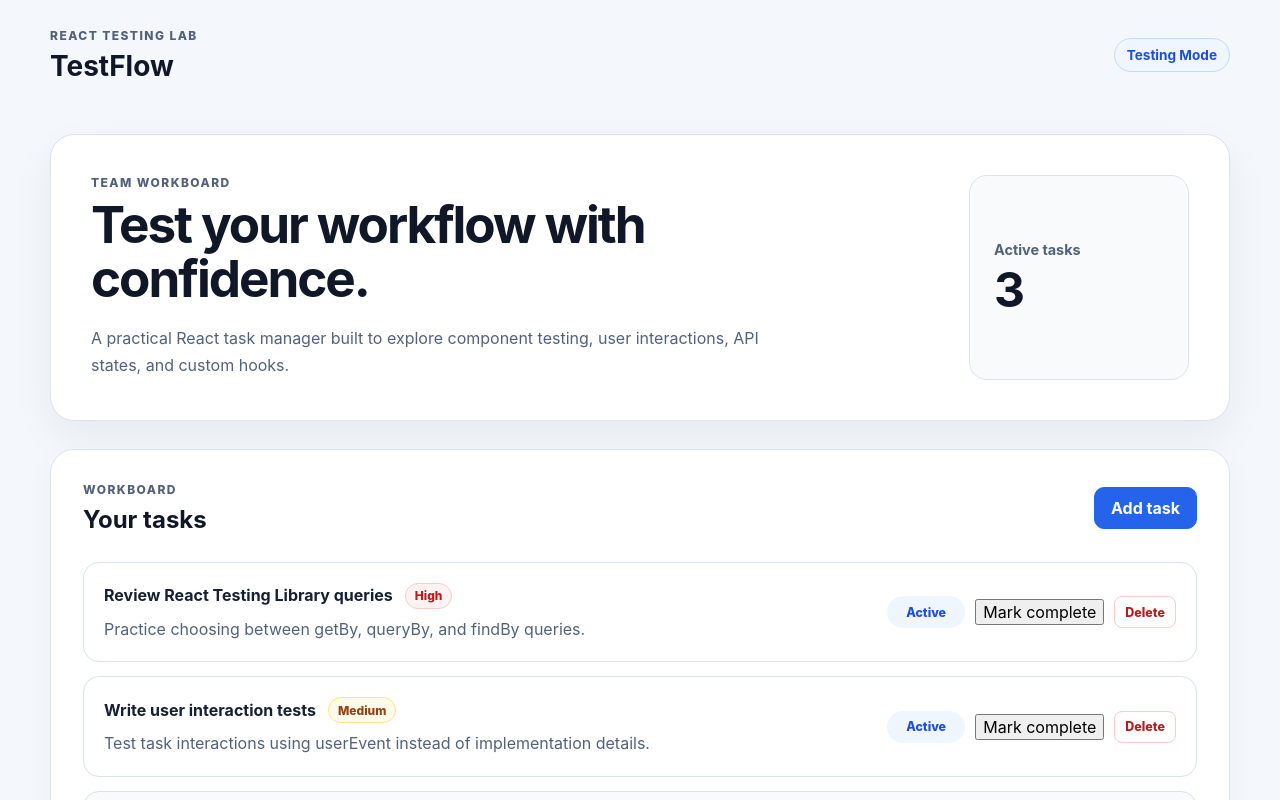
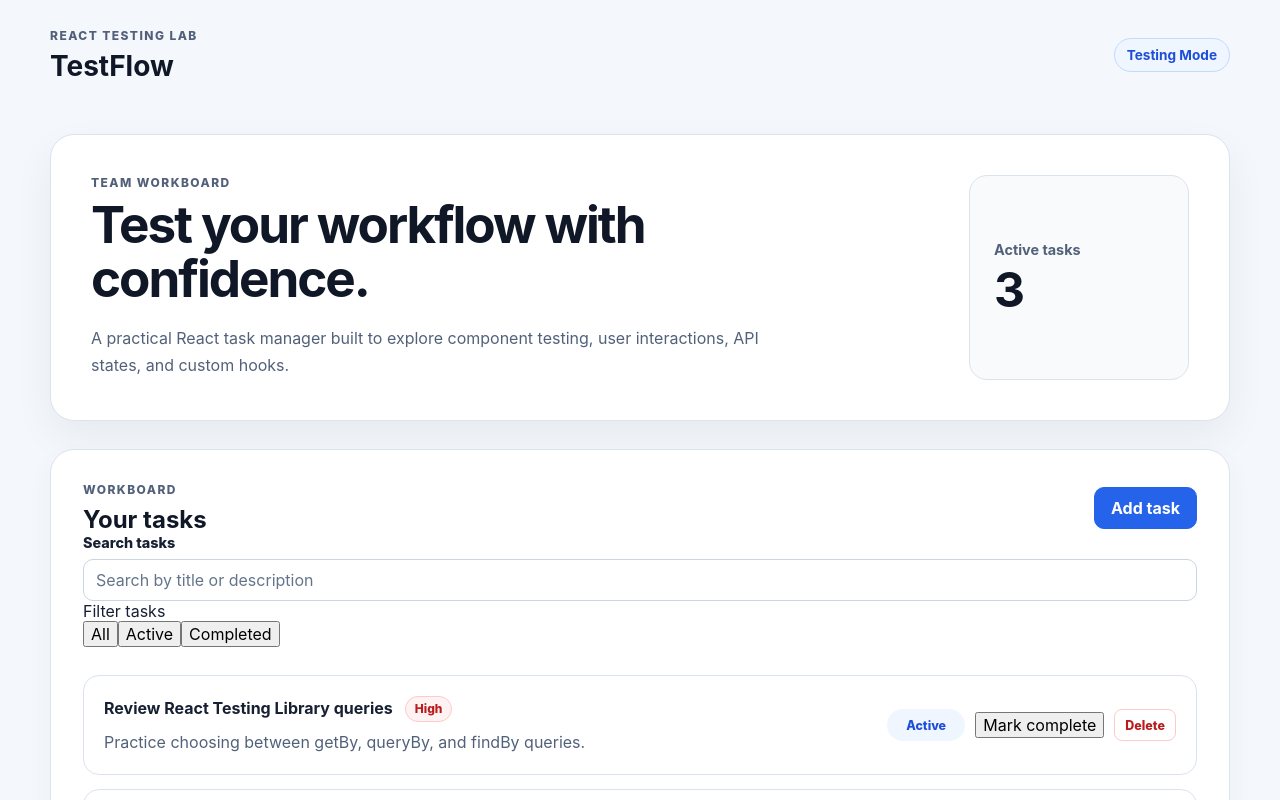
Before and after one commit to priyanka-srm/frontend-studio, a React (Vite) app: page / in a window 1280 px wide. Shown: the top 800 px of the page. Built offline with nearby package versions, Linux system fonts and the light colour scheme.

Commit message:
test: cover task search and filtering

```diff
--- a/src/App.jsx
+++ b/src/App.jsx
@@ -1,4 +1,4 @@
-import { useState } from "react";
+import { useMemo, useState } from "react";
 import "./App.css";
 
 const initialTasks = [
@@ -44,7 +44,28 @@ function App() {
   const [priority, setPriority] = useState("Medium");
   const [titleError, setTitleError] = useState("");
 
+  const [searchTerm, setSearchTerm] = useState("");
+  const [statusFilter, setStatusFilter] = useState("all");
+
   const activeTasks = tasks.filter((task) => !task.completed).length;
+
+  const filteredTasks = useMemo(() => {
+    const normalizedSearch = searchTerm.trim().toLowerCase();
+
+    return tasks.filter((task) => {
+      const matchesSearch =
+        !normalizedSearch ||
+        task.title.toLowerCase().includes(normalizedSearch) ||
+        task.description.toLowerCase().includes(normalizedSearch);
+
+      const matchesStatus =
+        statusFilter === "all" ||
+        (statusFilter === "active" && !task.completed) ||
+        (statusFilter === "completed" && task.completed);
+
+      return matchesSearch && matchesStatus;
+    });
+  }, [tasks, searchTerm, statusFilter]);
 
   function handleAddTask(event) {
     event.preventDefault();
@@ -208,8 +229,61 @@ function App() {
             </form>
           )}
 
+          <div className="task-controls">
+            <div className="form-field search-field">
+              <label htmlFor="task-search">Search tasks</label>
+
+              <input
+                id="task-search"
+                type="search"
+                value={searchTerm}
+                onChange={(event) => setSearchTerm(event.target.value)}
+                placeholder="Search by title or description"
+              />
+            </div>
+
+            <div className="filter-group">
+              <span id="task-filter-label">Filter tasks</span>
+
+              <div
+                className="filter-buttons"
+                aria-labelledby="task-filter-label"
+              >
+                <button
+                  type="button"
+                  className={statusFilter === "all" ? "is-active" : ""}
+                  aria-pressed={statusFilter === "all"}
+                  onClick={() => setStatusFilter("all")}
+                >
+                  All
+                </button>
+
+                <button
+                  type="button"
+                  className={statusFilter === "active" ? "is-active" : ""}
+                  aria-pressed={statusFilter === "active"}
+                  onClick={() => setStatusFilter("active")}
+                >
+                  Active
+                </button>
+
+                <button
+                  type="button"
+                  className={
+                    statusFilter === "completed" ? "is-active" : ""
+                  }
+                  aria-pressed={statusFilter === "completed"}
+                  onClick={() => setStatusFilter("completed")}
+                >
+                  Completed
+                </button>
+              </div>
+            </div>
+          </div>
+
           <div className="task-list">
-            {tasks.map((task) => (
+            {filteredTasks.length > 0 ? (
+              filteredTasks.map((task) => (
                 <article
                   key={task.id}
                   className={`task-card ${
@@ -263,7 +337,15 @@ function App() {
                     </button>
                   </div>
                 </article>
-            ))}
+              ))
+            ) : (
+              <div className="empty-state">
+                <h3>No matching tasks</h3>
+                <p>
+                  Try a different search term or change the task filter.
+                </p>
+              </div>
+            )}
           </div>
         </section>
       </main>
```
Also changed, not shown: 1 other file (tests, documents, lock files or other folders). Lines whose indentation alone changed are shown as unchanged.
